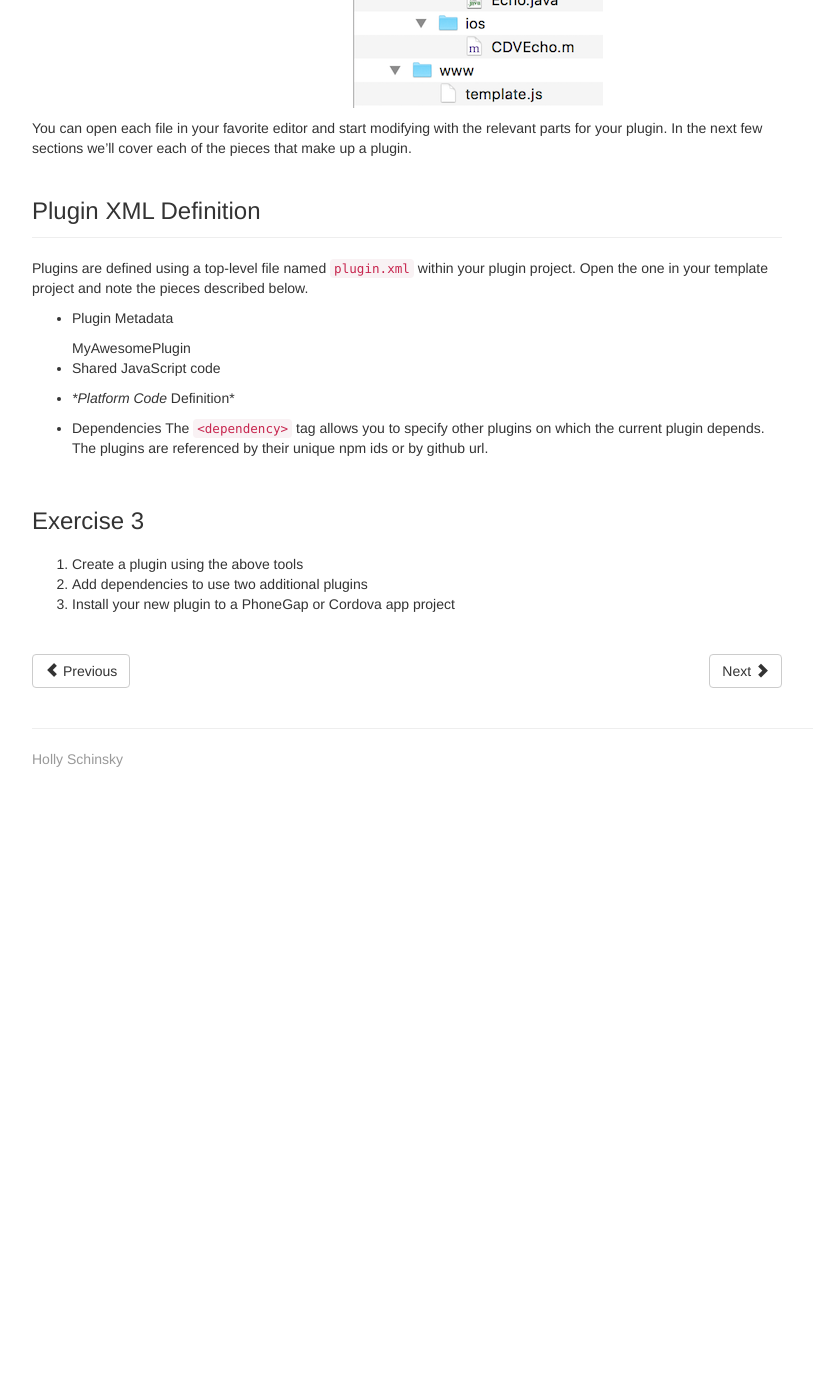
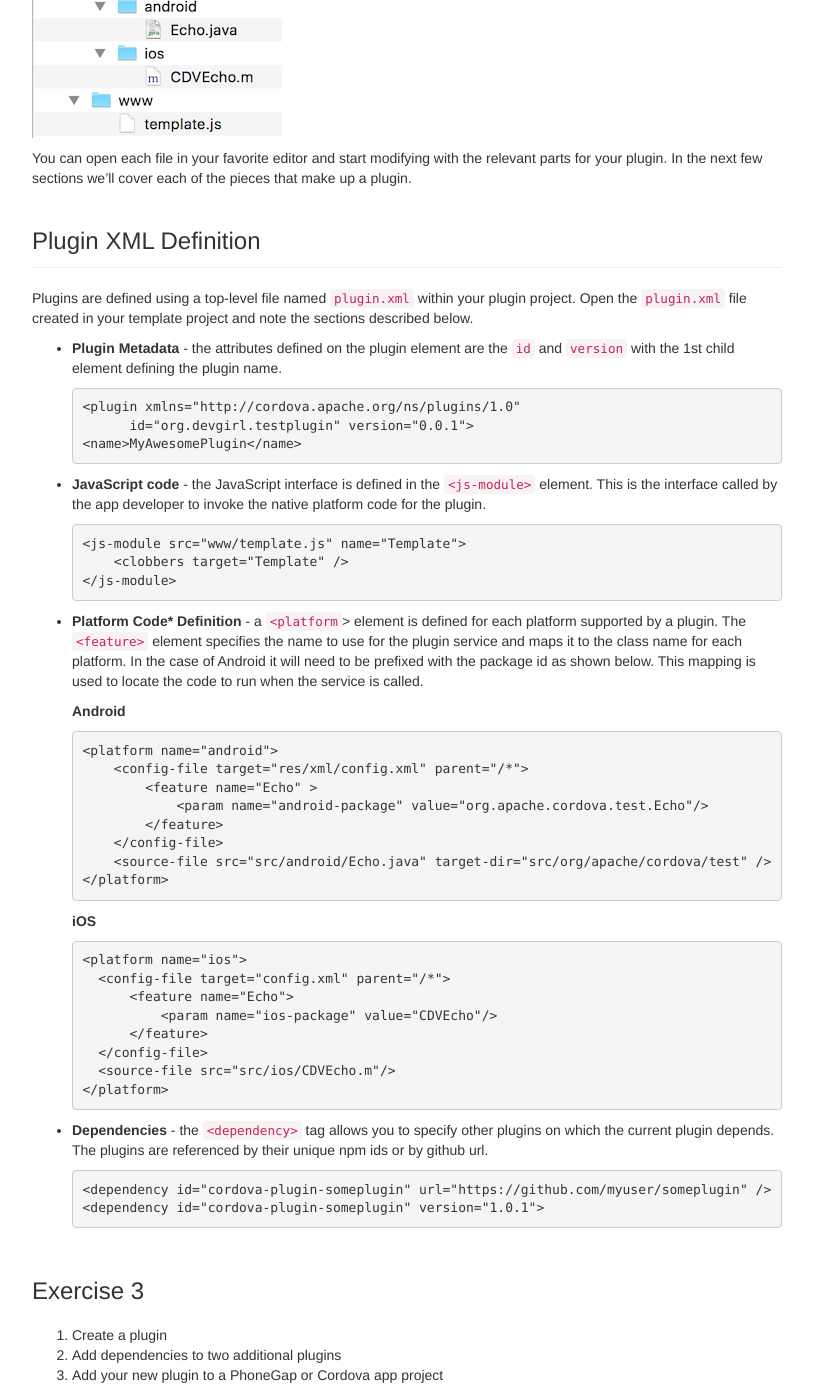
Before and after one commit to phonegap/workshop-plugins, a Jekyll site: the page built from lesson2.md, in a window 1280 px wide and 1400 px high, scrolled down 833 px. Shown: the whole window, without its empty margins (38-851 px from the left). Built offline with Jekyll 4.4.1, drawn with Linux system fonts in a browser that asks for light colours; comment, search, counter and statistics services are not loaded; before the commit the page ends 1632 px from its top, so only the background shows below that.

Commit message:
More content additions and images.

```diff
--- a/_includes/bootstrap-footer.html
+++ b/_includes/bootstrap-footer.html
@@ -1,5 +1,6 @@
 <div class="container">
     <div id="footer">
+        <a href="http://devgirl.org"><p class="text-muted">Jesse MacFadyen</p></a>
         <a href="http://devgirl.org"><p class="text-muted">Holly Schinsky</p></a>
     </div>
 </div>
--- a/lesson2.md
+++ b/lesson2.md
@@ -21,46 +21,66 @@ _approximate duration : 15 minutes_
         `$ phonegap-plugin-create ~/MyNewPlugin MyNewPlugin org.mycompany.myplugin`
 
 ## Plugin Project Structure
+
 Once you create your plugin project using the **phonegap-plugin-template** tool, you can `cd` into the new project and you will see a structure that looks like the following:
+
 ![](images/plugin-structure.png)
 
 You can open each file in your favorite editor and start modifying with the relevant parts for your plugin. In the next few sections we'll cover each of the pieces that make up a plugin.
 
 ## Plugin XML Definition
 
-Plugins are defined using a top-level file named `plugin.xml` within your plugin project. Open the one in your template project and note the pieces described below.
+Plugins are defined using a top-level file named `plugin.xml` within your plugin project. Open the `plugin.xml` file created in your template project and note the sections described below.
 
-  - Plugin Metadata
+- **Plugin Metadata** - the attributes defined on the plugin element are the `id` and `version` with the 1st child element defining the plugin name.
 
-    <plugin xmlns="http://cordova.apache.org/ns/plugins/1.0"
-           id="org.devgirl.testplugin" version="0.0.1">
-    <name>MyAwesomePlugin</name>
+      <plugin xmlns="http://cordova.apache.org/ns/plugins/1.0"
+            id="org.devgirl.testplugin" version="0.0.1">
+      <name>MyAwesomePlugin</name>
 
-  - Shared JavaScript code
+- **JavaScript code** - the JavaScript interface is defined in the `<js-module>` element. This is the interface called by the app developer to invoke the native platform code for the plugin.
 
-    <js-module src="www/template.js" name="Template">
-        <clobbers target="Template" />
-    </js-module>
+      <js-module src="www/template.js" name="Template">
+          <clobbers target="Template" />
+      </js-module>
 
-  - **Platform Code* Definition*
+- **Platform Code* Definition** - a `<platform`> element is defined for each platform supported by a plugin. The `<feature>` element specifies the name to use for the plugin service and maps it to the
+  class name for each platform. In the case of Android it will need to be prefixed with the package id as shown below. This mapping is used to
+  locate the code to run when the service is called.
 
-    <platform name="android">
-        <config-file target="res/xml/config.xml" parent="/*">
-            <feature name="Echo" >
-                <param name="android-package" value="org.apache.cordova.test.Echo"/>
+  **Android** <br>
+
+      <platform name="android">
+          <config-file target="res/xml/config.xml" parent="/*">
+              <feature name="Echo" >
+                  <param name="android-package" value="org.apache.cordova.test.Echo"/>
+              </feature>
+          </config-file>
+          <source-file src="src/android/Echo.java" target-dir="src/org/apache/cordova/test" />
+      </platform>
+
+  **iOS** <br>
+
+      <platform name="ios">
+        <config-file target="config.xml" parent="/*">
+            <feature name="Echo">
+                <param name="ios-package" value="CDVEcho"/>
             </feature>
         </config-file>
-        <source-file src="src/android/Echo.java" target-dir="src/org/apache/cordova/test" />
-    </platform>
+        <source-file src="src/ios/CDVEcho.m"/>
+      </platform>
 
-  - Dependencies
-  The `<dependency>` tag allows you to specify other plugins on which the current plugin depends. The plugins are referenced by their unique npm ids or by github url.
+
+- **Dependencies** - the `<dependency>` tag allows you to specify other plugins on which the current plugin depends. The plugins are referenced by their unique npm ids or by github url.
+
+      <dependency id="cordova-plugin-someplugin" url="https://github.com/myuser/someplugin" />
+      <dependency id="cordova-plugin-someplugin" version="1.0.1">
 
 ### Exercise 3
 
-1. Create a plugin using the above tools
-2. Add dependencies to use two additional plugins
-3. Install your new plugin to a PhoneGap or Cordova app project
+1. Create a plugin
+2. Add dependencies to two additional plugins
+3. Add your new plugin to a PhoneGap or Cordova app project
 
 <!-- Add plugin validation? -->
 
--- a/lesson3.md
+++ b/lesson3.md
@@ -3,53 +3,84 @@ layout: module
 title: Module 3&#58; Plugin Implementation
 ---
 
-_approximate duration : 30 minutes_
+_approximate duration : 20 minutes_
 
-## Overview
-- what domain knowledge is required?
-- what can plugin code do?
+## Plugin Components
+To review, a plugin is made up of the following components:
 
-## Demo - Sidebar Plugin
-<!-- TODO: are we showing this plugin - https://github.com/purplecabbage/phonegap-plugin-sidebar -->
+1. A **JavaScript interface** - _what developers call_
 
+1. A **native interface** written in ObjC, Swift, Java or C# for each supported platform - _where the work is done_
 
-## Plugin Parts
+1. Built-in **Cordova bridge** that provides:
+  - the plumbing to get your JavaScript arguments mapped to the native interfaces
+  - the callbacks to ensure the native code is run asynchronously
 
-1. JavaScript interface (what developers call)
-1. A native interface (ie: ObjC or Java) (where the work is done)
-1. Cordova provides:
-  - the plumbing to get your js arguments into native
-  - the callbacks so native code is run asynchronously
-1. App developer provided *callback* functions are called to get the result
+## Plugin Workflow
 
-## Passing Data
-How do we pass data from `js->objc js->java java->js objc->js` ?
+The `cordova exec` function is used to call the native interface and pass the required parameters to invoke the native interface with optional arguments needed.
 
     cordova.exec(successCallback, // function to call with results on success
              errorCallback,   // function to call with error
-             strClassName,    // String name of class in native code
+             strClassName,    // String name of Class in native code
              strMethodName,   // String name of function
              ["a","b",... ] ); // array of string args, possibly empty
 
 
-## iOS
+<!-- App developer provided *callback* functions -->
 
-1. Cordova will look for a cordova plugin interface matching `strClassName`
-1. Cordova will look for a method matching `strMethodName` on the interface above, and call it, passing in an object which
+#### Cordova Bridge Mapping for iOS
+
+1. Cordova will look for a Cordova plugin interface matching `strClassName`
+1. Cordova will look for a method matching `strMethodName` in the ios plugin code and call it, passing in an object which
 contains the arguments as well as a `callback_id` which can be used to signal success of failure.  This `callback_id` will then be routed to the correct callback.
 
-  `- (void)strMethodName:(CDVInvokedUrlCommand*)command`
+   **Example class signature**<br>
+   `- (void)strMethodName:(CDVInvokedUrlCommand*)command {...}`
 
-## Android
+#### Cordova Bridge Mapping for Android
 
-1. Cordova will look for cordova plugin interface matching strClassName
-1. Cordova android code will call the plugin's `execute` method and pass an action of 'strMethodName' plus the arguments
+1. Cordova will look for the Cordova plugin interface matching `strClassName`
+1. Cordova will call the `execute` method in the android plugin code and pass an action of `strMethodName` with optional arguments
 
-  `public boolean execute(String action, JSONArray args, CallbackContext callbackContext) throws JSONException`
+   **Example class signature**<br>
+   `public boolean execute(String action, JSONArray args, CallbackContext callbackContext) throws JSONException {...}`
+
+### Visual Example
+The picture below illustrates how the JavaScript interface specifically maps to each native Class:
+
+![](images/plugin-mapping.png)
+
+### Exercise 3
+
+Open the plugin created in the previous step and `exec` function. Notice the arguments passed to it:
+    <!--
+    echo: function(successCallback, errorCallback, message, forceAsync) {
+        var action = 'echo';
+        if (forceAsync) {
+            action += 'Async';
+        }
+        exec(successCallback, errorCallback, 'Echo', action, [message]);
+    }-->
+
+
+- The first and second parameters are the success and error callback functions
+- The first parameter calls the `Echo` _service_, a **Class** name
+- The second requests the `echo` _action_, a **method** within that class
+- The third is an array of arguments containing the echo _string_, which is the `echo` method's first parameter.
+
+Also, note that in the `plugin.xml` feature definition within each platform, the name matches the name passed in as the _service_ name.
+
+![](images/plugin-xml-feature.png)
+
+## Demo - Data Passing
+<!-- TODO: are we showing this plugin - https://github.com/purplecabbage/phonegap-plugin-sidebar -->
+TODO: Explain data passing to/from
+
 
 ### Exercise 4
 
-Now write a plugin that passes data round trip using the echo plugin template, using the information learned in the above walk-thru.
+Now update your plugin code to pass data round trip using the information learned thus far.
 
 
 <div class="row" style="margin-top:40px;">
```
Also changed, not shown: index.md (+1 -1 lines), lesson1.md (+6 -1 lines), lesson4.md (+8 -3 lines), images/plugin-mapping.png (added), images/plugin-xml-feature.png (added).
